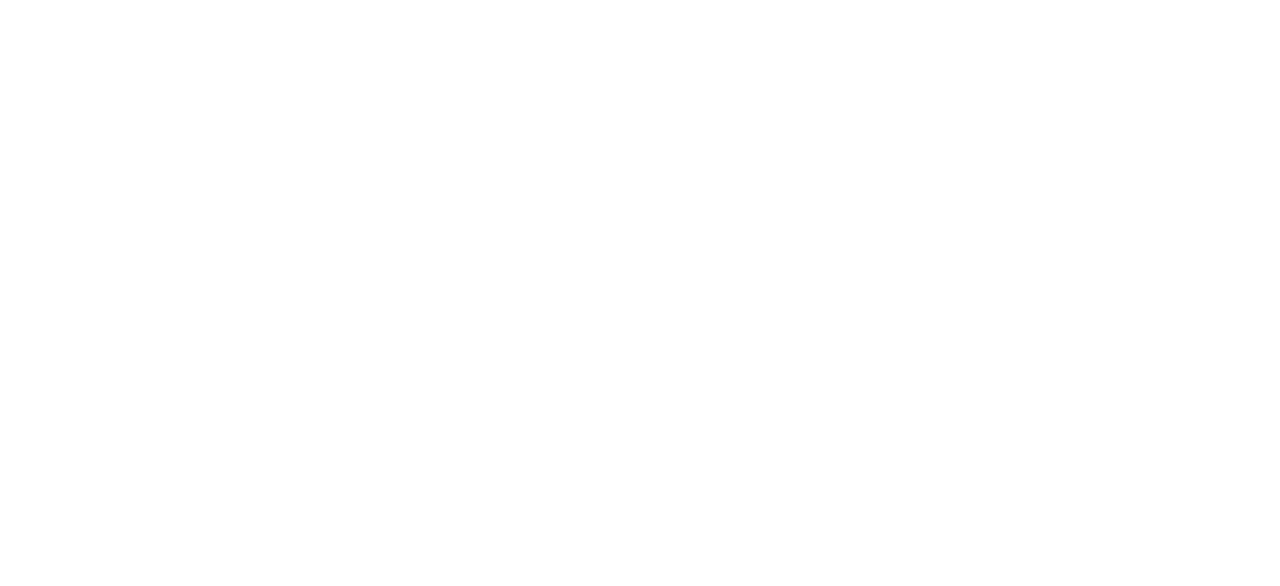
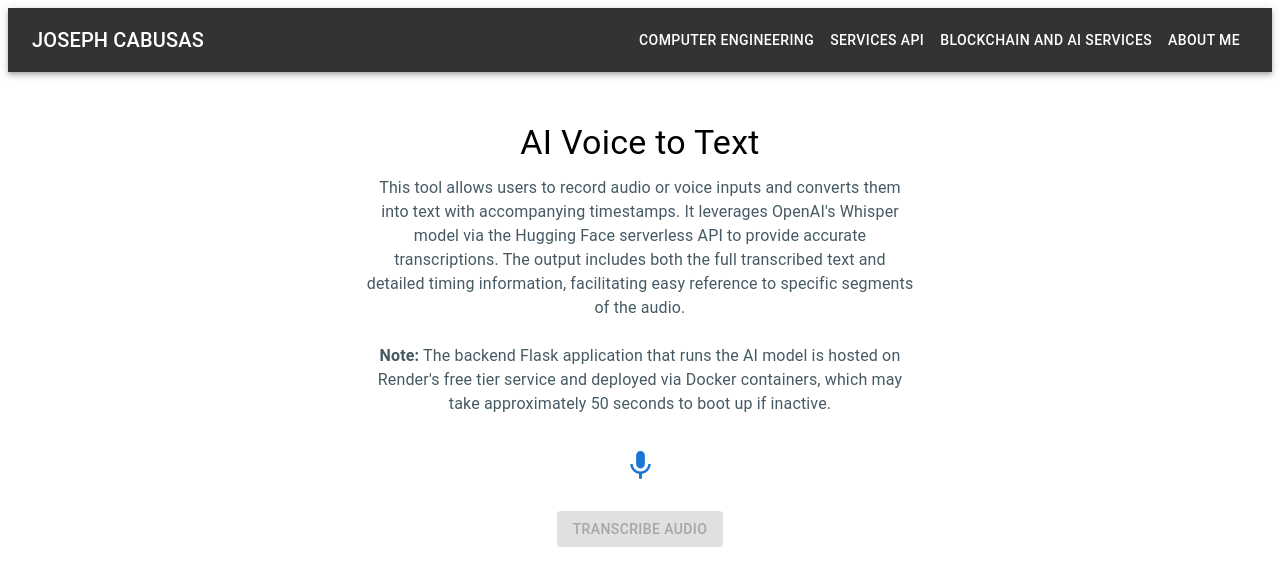
Before and after one commit to jdcabusas/website_Joseph, a React (Create React App) app in the folder frontend/video-player/: page /voicetotext in a window 1280 px wide. Before the commit this address had no page. Shown: the top 586 px of the page. Built offline with nearby package versions, Linux system fonts and the light colour scheme.

Commit message:
Added AI text to speech capability

```diff
--- a/frontend/video-player/package.json
+++ b/frontend/video-player/package.json
@@ -7,7 +7,7 @@
     "@emotion/react": "^11.13.3",
     "@emotion/styled": "^11.13.0",
     "@mui/icons-material": "^6.1.4",
-    "@mui/material": "^6.1.4",
+    "@mui/material": "^6.1.6",
     "@testing-library/jest-dom": "^5.17.0",
     "@testing-library/react": "^13.4.0",
     "@testing-library/user-event": "^13.5.0",
--- a/frontend/video-player/src/Navbar.js
+++ b/frontend/video-player/src/Navbar.js
@@ -64,6 +64,10 @@
     handleNavigate('/text-summarizer'); // Navigate to the Text Summarizer route
   };
 
+  const handleVoiceToTextClick = () => {
+    handleNavigate('/voicetotext'); // Navigate to the AI Voice to Text route
+  };
+
   return (
     <AppBar position="static" sx={{ backgroundColor: '#333' }}>
       <Toolbar sx={{ display: 'flex', justifyContent: 'space-between' }}>
@@ -91,6 +95,7 @@
           <Menu anchorEl={anchorEl} open={Boolean(anchorEl) && selectedButton === 'blockchain'} onClose={handleMenuClose}>
             <MenuItem onClick={handleHederaApiClick}>Hedera Blockchain API</MenuItem>
             <MenuItem onClick={handleAIApiClick}>AI Text Summarizer</MenuItem>
+            <MenuItem onClick={handleVoiceToTextClick}>AI Voice to Text</MenuItem> {/* New menu item added */}
           </Menu>
 
           {/* Move About Me button to the end */}
--- /dev/null
+++ b/frontend/video-player/src/Recorder.js
@@ -0,0 +1,191 @@
+import React, { useState, useRef, useEffect } from 'react';
+import { Button, IconButton, Typography, Box, Container, CircularProgress } from '@mui/material';
+import MicIcon from '@mui/icons-material/Mic';
+import StopIcon from '@mui/icons-material/Stop';
+import Navbar from './Navbar';
+
+const Recorder = () => {
+  const [isRecording, setIsRecording] = useState(false);
+  const [audioBlob, setAudioBlob] = useState(null); // Store blob for sending to backend
+  const [transcription, setTranscription] = useState(''); // State for full transcription result
+  const [chunks, setChunks] = useState([]); // State for chunks with timestamps
+  const [isLoading, setIsLoading] = useState(false); // State for loading indicator
+  const mediaRecorderRef = useRef(null);
+  const audioChunksRef = useRef([]);
+
+  const startRecording = async () => {
+    try {
+      const stream = await navigator.mediaDevices.getUserMedia({ audio: true });
+      mediaRecorderRef.current = new MediaRecorder(stream);
+
+      mediaRecorderRef.current.ondataavailable = (event) => {
+        audioChunksRef.current.push(event.data);
+      };
+
+      mediaRecorderRef.current.onstop = async () => {
+        const blob = new Blob(audioChunksRef.current, { type: 'audio/flac' });
+        setAudioBlob(blob);
+        audioChunksRef.current = [];
+      };
+
+      mediaRecorderRef.current.start();
+      setIsRecording(true);
+    } catch (error) {
+      console.error('Error accessing microphone:', error);
+    }
+  };
+
+  const stopRecording = () => {
+    mediaRecorderRef.current?.stop();
+    setIsRecording(false);
+  };
+
+  const transcribeAudio = async () => {
+    if (!audioBlob) {
+      console.error("No audio blob to send.");
+      return;
+    }
+
+    const formData = new FormData();
+    formData.append('file', new File([audioBlob], 'recorded-audio.flac', { type: 'audio/flac' }));
+
+    setIsLoading(true); // Set loading to true when transcription starts
+
+    try {
+      const response = await fetch('http://127.0.0.1:5000/transcribe', {
+        method: 'POST',
+        body: formData,
+      });
+
+      if (!response.ok) {
+        const errorText = await response.text(); // Capture error message
+        throw new Error('Network response was not ok: ' + errorText);
+      }
+
+      const result = await response.json();
+      console.log('Transcription result:', result); // Log the full result for debugging
+
+      // Set full transcription text
+      if (result && result.full_text) {
+        setTranscription(result.full_text); // Update full text
+      } else {
+        console.warn('No full_text found in transcription result:', result);
+        setTranscription('');
+      }
+
+      // Create an array of transcription parts with timestamps
+      if (result && result.chunks) {
+        const transcriptionChunks = result.chunks.map((chunk) => {
+          return {
+            timestamp: chunk.timestamp, // Assuming each chunk has a timestamp
+            text: chunk.text // Adjust if the text property has a different name
+          };
+        });
+        setChunks(transcriptionChunks); // Update chunks state to display on the UI
+      } else {
+        setChunks([]);
+      }
+
+    } catch (error) {
+      console.error('Error during transcription:', error);
+      setTranscription('');
+      setChunks([]);
+    } finally {
+      setIsLoading(false); // Set loading to false when transcription is complete
+    }
+  };
+
+  // Create a URL for the audio blob to enable replaying
+  const audioUrl = audioBlob ? URL.createObjectURL(audioBlob) : null;
+
+  useEffect(() => {
+    return () => {
+      if (audioUrl) {
+        URL.revokeObjectURL(audioUrl);
+      }
+    };
+  }, [audioUrl]);
+
+  return (
+    <div>
+      <Navbar />
+      <Box display="flex" flexDirection="column" alignItems="center" sx={{ padding: '50px 0' }}>
+        <Container maxWidth="sm">
+          <Typography variant="h4" textAlign="center" gutterBottom>
+            AI Voice to Text
+          </Typography>
+
+          <Typography variant="body1" sx={{ color: '#455a64', textAlign: 'center', marginBottom: '20px' }}>
+            This tool allows users to record audio or voice inputs and converts them into text with accompanying timestamps. It leverages OpenAI's Whisper model via the Hugging Face serverless API to provide accurate transcriptions. The output includes both the full transcribed text and detailed timing information, facilitating easy reference to specific segments of the audio.
+            <br /><br />
+            <strong>Note:</strong> The backend Flask application that runs the AI model is hosted on Render's free tier service and deployed via Docker containers, which may take approximately 50 seconds to boot up if inactive.
+          </Typography>
+
+          {/* Start/Stop Recording Button Centered */}
+          <Box display="flex" justifyContent="center" alignItems="center" mt={2}>
+            {isRecording ? (
+              <IconButton color="secondary" onClick={stopRecording} size="large">
+                <StopIcon fontSize="large" />
+              </IconButton>
+            ) : (
+              <IconButton color="primary" onClick={startRecording} size="large">
+                <MicIcon fontSize="large" />
+              </IconButton>
+            )}
+          </Box>
+
+          {/* Centered Transcribe Button */}
+          <Box display="flex" justifyContent="center" mt={2}>
+            <Button
+              variant="contained"
+              color="primary"
+              onClick={transcribeAudio}
+              sx={{ marginTop: '0px' }}
+              disabled={!audioBlob || isLoading} // Disable button while loading
+            >
+              Transcribe Audio
+            </Button>
+          </Box>
+
+          {/* Loading Indicator */}
+          {isLoading && (
+            <Box display="flex" justifyContent="center" mt={2}>
+              <CircularProgress />
+            </Box>
+          )}
+
+          {/* Audio Player for Recorded Audio */}
+          {audioUrl && (
+            <Box display="flex" justifyContent="center" mt={2}>
+              <audio controls src={audioUrl} />
+            </Box>
+          )}
+
+          {/* Display Full Transcription Result */}
+          {transcription && (
+            <Typography variant="body1" textAlign="center" mt={2}>
+              <strong>Full Transcription:</strong> {transcription}
+            </Typography>
+          )}
+
+          {/* Display Chunks with Timestamps */}
+          {chunks.length > 0 && (
+            <Typography variant="body1" textAlign="center" mt={2}>
+              <strong>Timestamps:</strong>
+              <div>
+                {chunks.map((chunk, index) => (
+                  <div key={index}>
+                    <span>[{chunk.timestamp[0]} - {chunk.timestamp[1]}] </span>
+                    <span>{chunk.text}</span>
+                  </div>
+                ))}
+              </div>
+            </Typography>
+          )}
+        </Container>
+      </Box>
+    </div>
+  );
+};
+
+export default Recorder;
--- a/frontend/video-player/src/index.js
+++ b/frontend/video-player/src/index.js
@@ -5,6 +5,7 @@
 import YoutubeSearch from './YoutubeSearch'; // Import your YoutubeSearch component
 import Career from './Career'; // Import your Career component
 import Resume from './Resume'; // Import your Resume component
+import Recorder from './Recorder'; // Import your Resume component
 import Hedera from './Hedera'
 import TextSummarizer from './TextSummarizer'
 //import App from './App'; // Import the App component
@@ -21,6 +22,7 @@
         <Route path="/resume" element={<Resume />} />
         <Route path="/hedera" element={<Hedera />} />
         <Route path="/text-summarizer" element={<TextSummarizer />} />
+        <Route path="/voicetotext" element={<Recorder />} />
       </Routes>
     </Router>
   </React.StrictMode>
```
Also changed, not shown: 1 other file (tests, documents, lock files or other folders).
